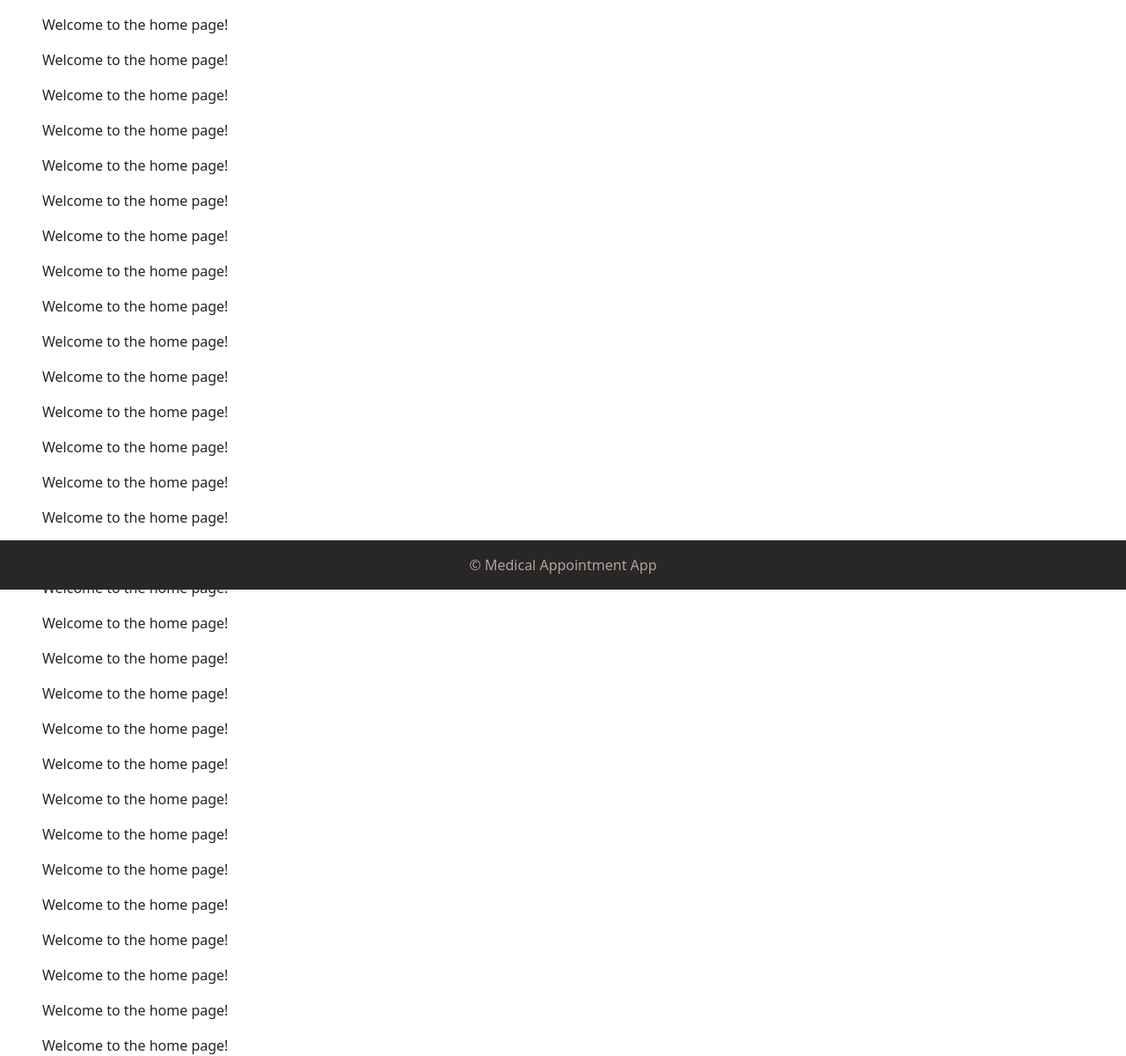
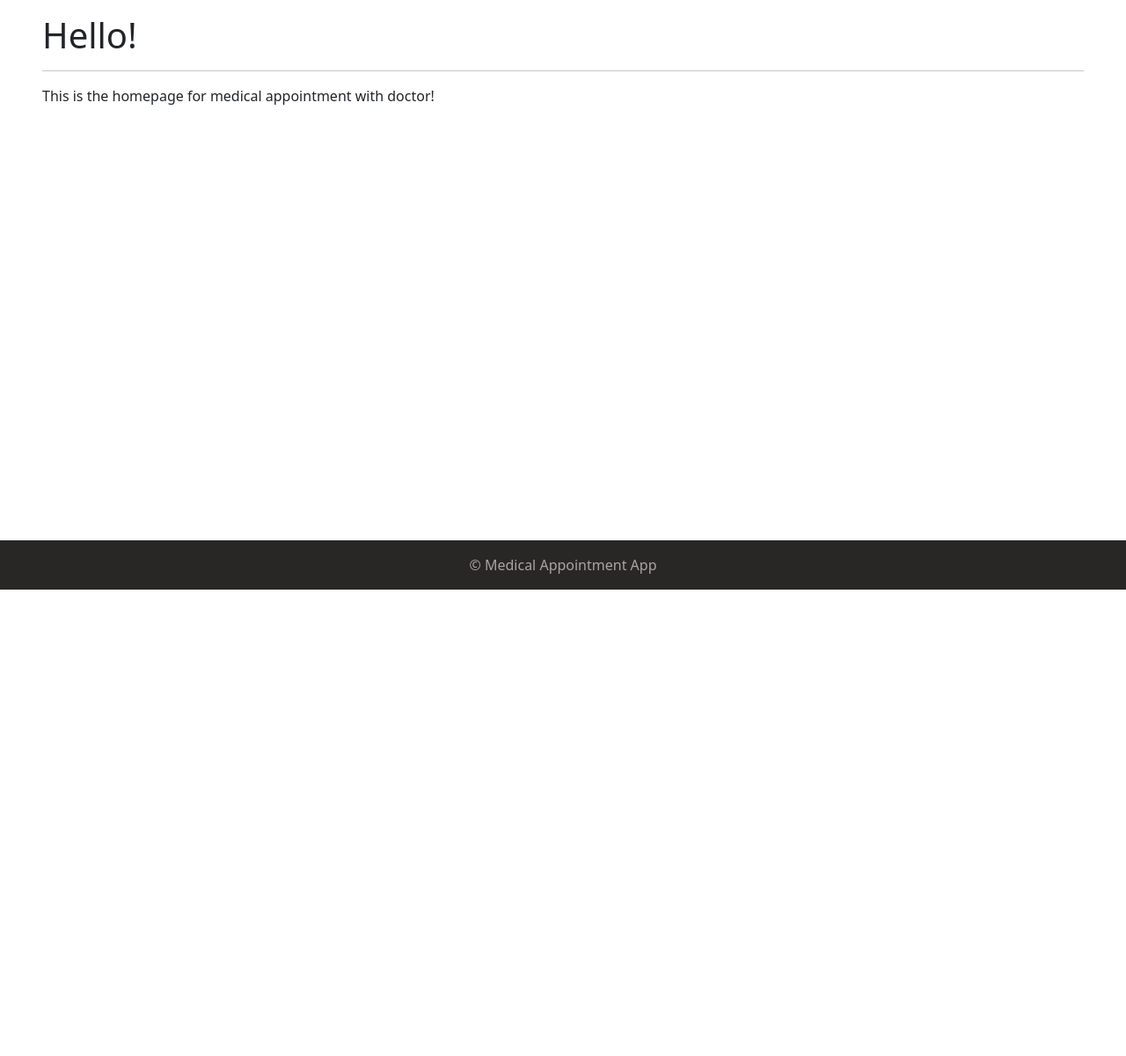
Before and after one commit to yukihim/web-programming-assignment, a PHP site: page /web-programming-assignment/index.php in a window 1280 px wide. Shown: the part 130-1330 px from the top of the page at 88% size. After the commit the page ends 800 px from the top, so only its background shows below. Run offline with PHP 8.4, Linux system fonts and the light colour scheme.

Commit message:
Update homepage

```diff
--- a/index.php
+++ b/index.php
@@ -28,42 +28,12 @@
                 switch ($page) {
                     case 'home':
                         // include 'index.php';
-                        echo '<p>Welcome to the home page!</p>';
-                        echo '<p>Welcome to the home page!</p>';
-                        echo '<p>Welcome to the home page!</p>';
-                        echo '<p>Welcome to the home page!</p>';
-                        echo '<p>Welcome to the home page!</p>';
-                        echo '<p>Welcome to the home page!</p>';
-                        echo '<p>Welcome to the home page!</p>';
-                        echo '<p>Welcome to the home page!</p>';
-                        echo '<p>Welcome to the home page!</p>';
-                        echo '<p>Welcome to the home page!</p>';
-                        echo '<p>Welcome to the home page!</p>';
-                        echo '<p>Welcome to the home page!</p>';
-                        echo '<p>Welcome to the home page!</p>';
-                        echo '<p>Welcome to the home page!</p>';
-                        echo '<p>Welcome to the home page!</p>';
-                        echo '<p>Welcome to the home page!</p>';
-                        echo '<p>Welcome to the home page!</p>';
-                        echo '<p>Welcome to the home page!</p>';
-                        echo '<p>Welcome to the home page!</p>';
-                        echo '<p>Welcome to the home page!</p>';
-                        echo '<p>Welcome to the home page!</p>';
-                        echo '<p>Welcome to the home page!</p>';
-                        echo '<p>Welcome to the home page!</p>';
-                        echo '<p>Welcome to the home page!</p>';
-                        echo '<p>Welcome to the home page!</p>';
-                        echo '<p>Welcome to the home page!</p>';
-                        echo '<p>Welcome to the home page!</p>';
-                        echo '<p>Welcome to the home page!</p>';
-                        echo '<p>Welcome to the home page!</p>';
-                        echo '<p>Welcome to the home page!</p>';
-                        echo '<p>Welcome to the home page!</p>';
-                        echo '<p>Welcome to the home page!</p>';
-                        echo '<p>Welcome to the home page!</p>';
-                        echo '<p>Welcome to the home page!</p>';
-                        echo '<p>Welcome to the home page!</p>';
-                        echo '<p>Welcome to the home page!</p>';
+                        echo   '<h1>
+                                    Hello!
+                                </h1><hr>';
+                        echo    '<p>
+                                    This is the homepage for medical appointment with doctor!
+                                </p>';
                         break;
                     case 'signin':
                         // TODO: Implement sign in page
```
